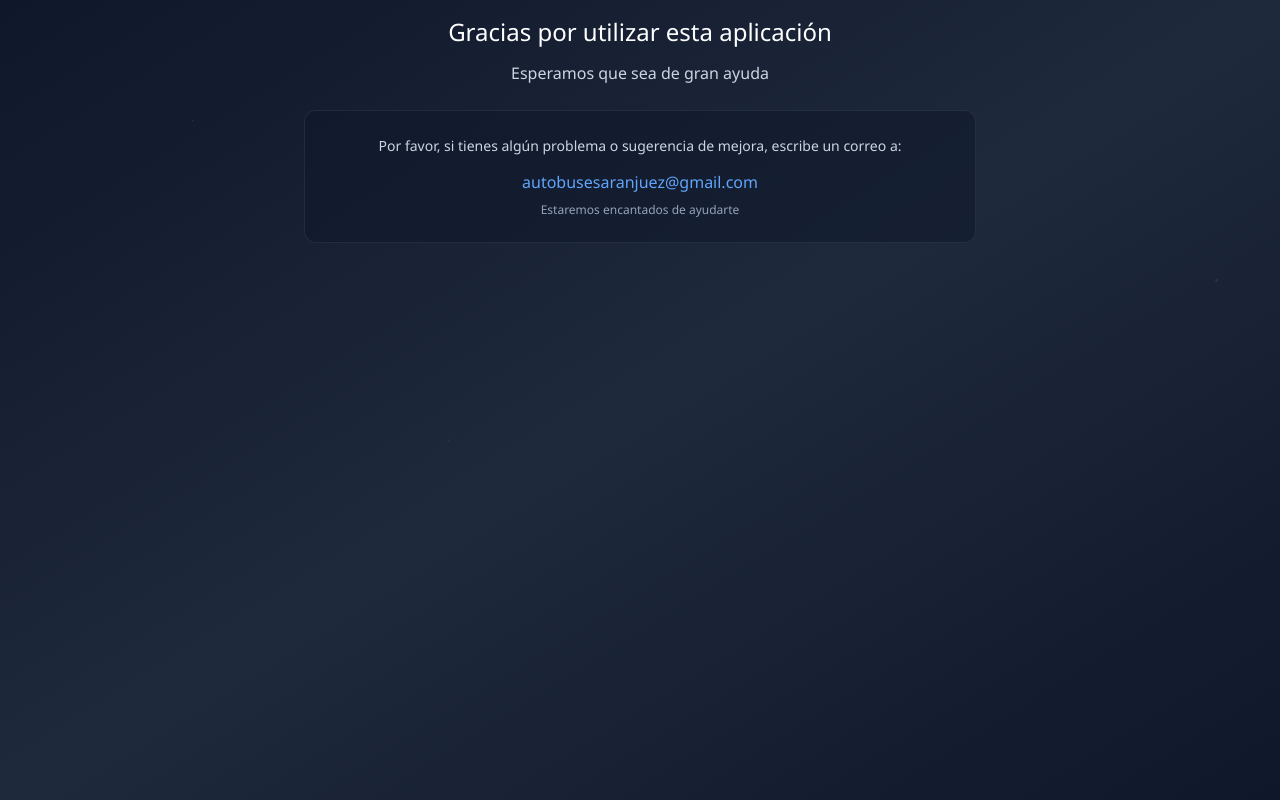
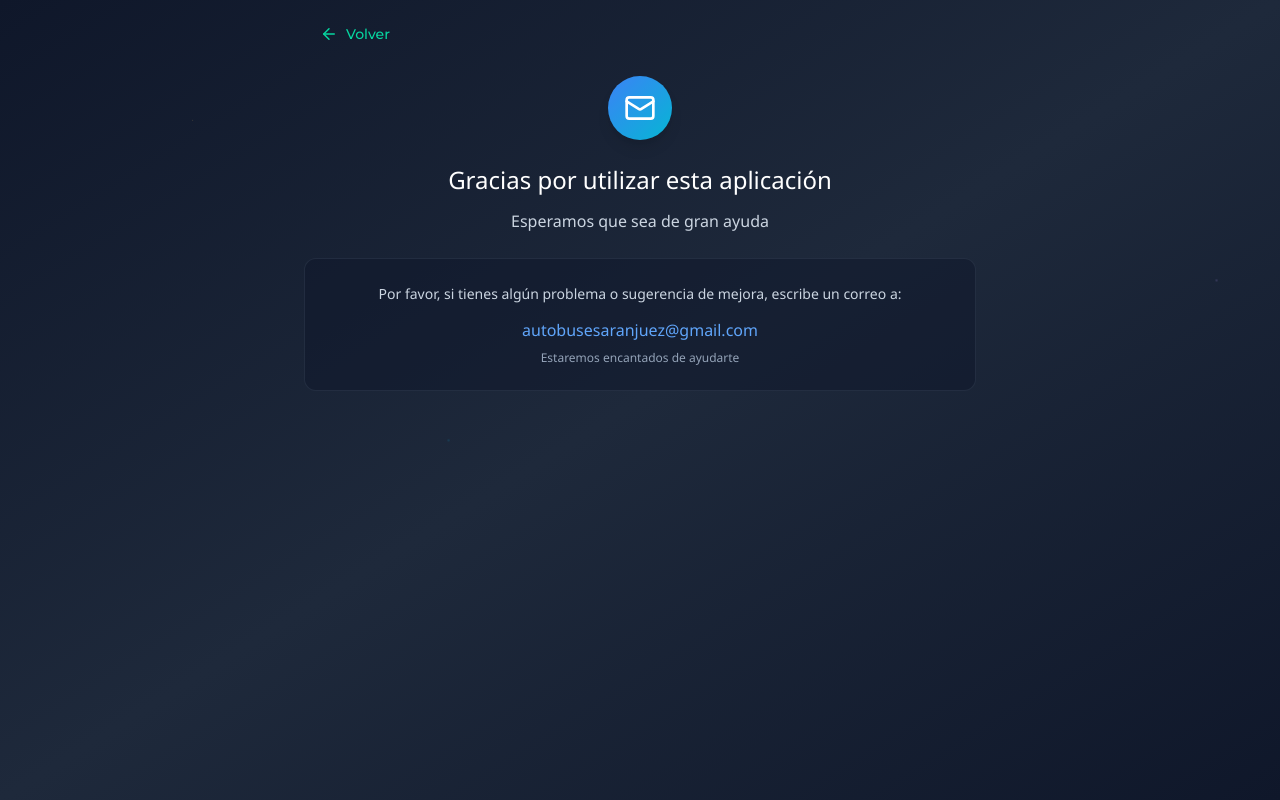
Before and after one commit to Joncarre/aplicacion-de-seguimiento, a Next.js app in the folder frontend/: page /contacto in a window 1280 px wide. Built offline with nearby package versions, Linux system fonts and the light colour scheme.

Commit message:
Restaurados botón volver y icono en /contacto, actualizado texto botón a 'Fin trayecto'

```diff
--- a/frontend/app/conductor/panel/page.tsx
+++ b/frontend/app/conductor/panel/page.tsx
@@ -290,7 +290,7 @@ export default function PanelConductor() {
               <span className="shadow-end"></span>
               <span className="edge-end"></span>
               <span className="front-end">
-                Termina trayecto
+                Fin trayecto
               </span>
             </button>
           </div>
--- a/frontend/app/contacto/page.tsx
+++ b/frontend/app/contacto/page.tsx
@@ -7,6 +7,18 @@ export default function ContactoPage() {
     return (
         <div className="min-h-screen bg-gradient-to-br from-slate-900 via-slate-800 to-slate-900 flex justify-center p-4">
             <div className="max-w-2xl w-full">
+                {/* Botón de volver */}
+                <div className="mb-6">
+                    <BackButton href="/" />
+                </div>
+
+                {/* Icono de email */}
+                <div className="flex justify-center mb-6">
+                    <div className="w-16 h-16 bg-gradient-to-br from-blue-500 to-cyan-500 rounded-full flex items-center justify-center shadow-lg">
+                        <Mail className="w-8 h-8 text-white" />
+                    </div>
+                </div>
+
                 <h1 className="text-xl md:text-2xl font-light text-center text-white mb-3" style={{ fontFamily: '"Segoe UI", system-ui, sans-serif' }}>
                     Gracias por utilizar esta aplicación
                 </h1>
```
